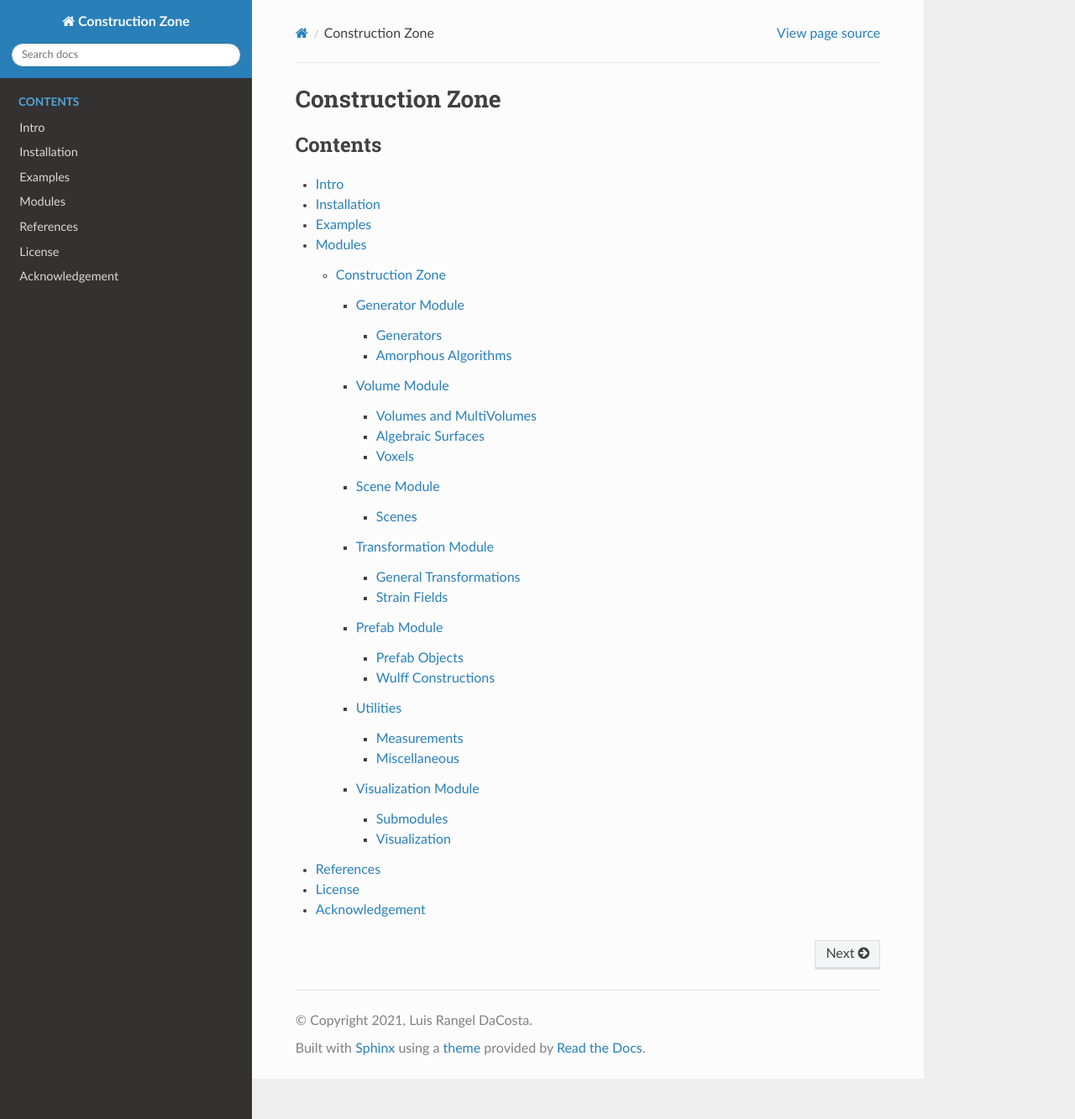
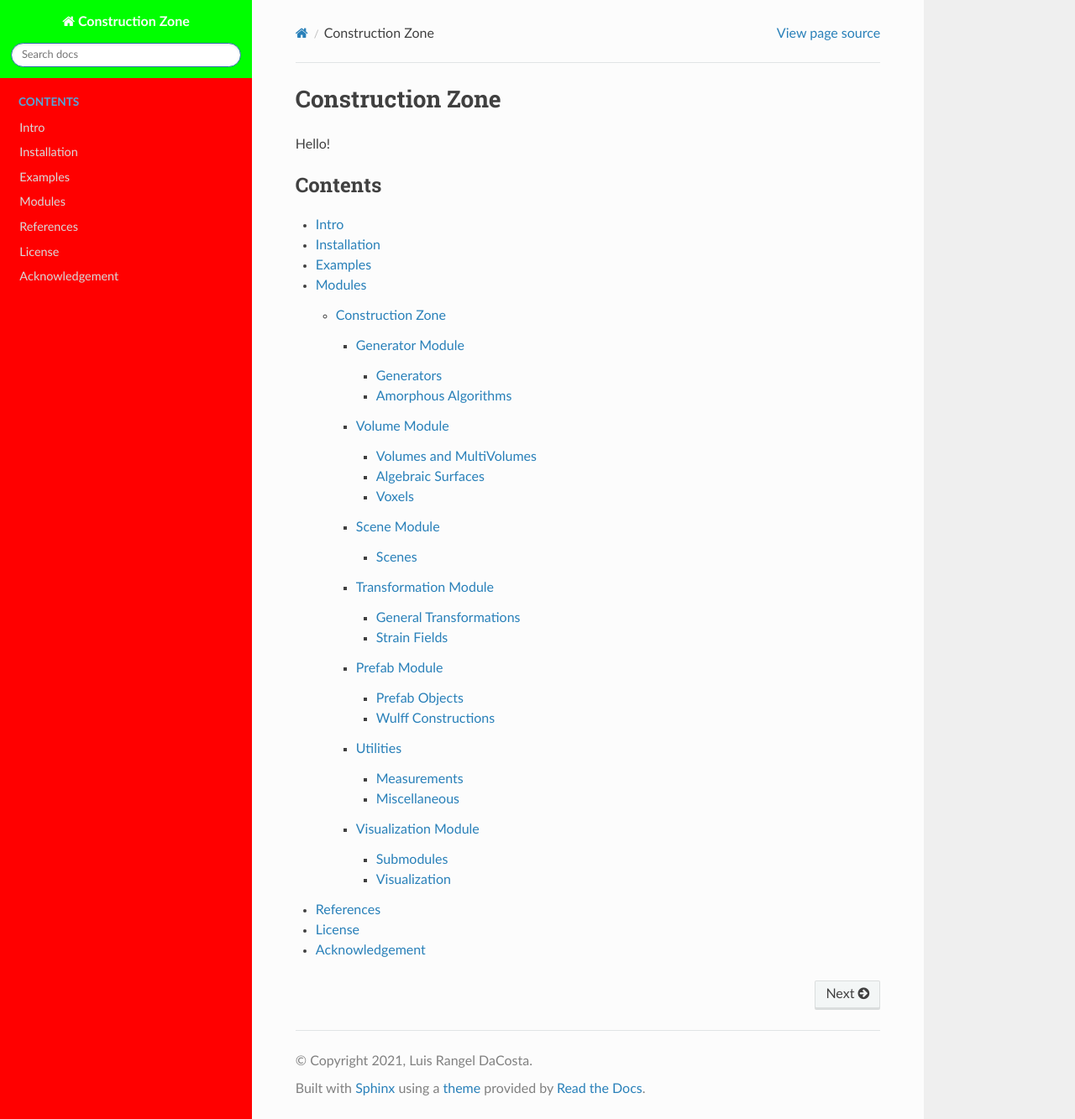
Before and after one commit to lerandc/construction_zone, a Sphinx documentation site: the page built from docs/source/index.rst, in a window 1280 px wide and 1333 px high. Shown: the whole window at 84% size. Built offline with Sphinx 7.4.7 and the Read the Docs theme 2.0.0, drawn with Linux system fonts in a browser that asks for light colours; formulas are drawn with MathJax 3.

Commit message:
try color change

```diff
--- /dev/null
+++ b/docs/_templates/layout.html
@@ -0,0 +1,6 @@
+
+
+{% extends "!layout.html" %}
+  {% block footer %} {{ super() }}
+  <link rel="stylesheet" type="text/css" href="_static/custom.css">
+{% endblock %}
--- /dev/null
+++ b/docs/source/_static/custom.css
@@ -0,0 +1,8 @@
+/* Sidebar header (and topbar for mobile) */
+.wy-side-nav-search, .wy-nav-top {
+  background: #00ff00;
+}
+/* Sidebar */
+.wy-nav-side {
+  background: #ff0000;
+}
--- a/docs/source/conf.py
+++ b/docs/source/conf.py
@@ -10,6 +10,9 @@
 # add these directories to sys.path here. If the directory is relative to the
 # documentation root, use os.path.abspath to make it absolute, like shown here.
 #
+def setup(app):
+    app.add_css_file('custom.css')
+
 import os
 import sys
 sys.path.insert(0,"../../")
--- a/docs/source/index.rst
+++ b/docs/source/index.rst
@@ -1,5 +1,7 @@
 Construction Zone
 =============================================
+
+Hello!
 
 .. toctree::
    :maxdepth: 4
```
